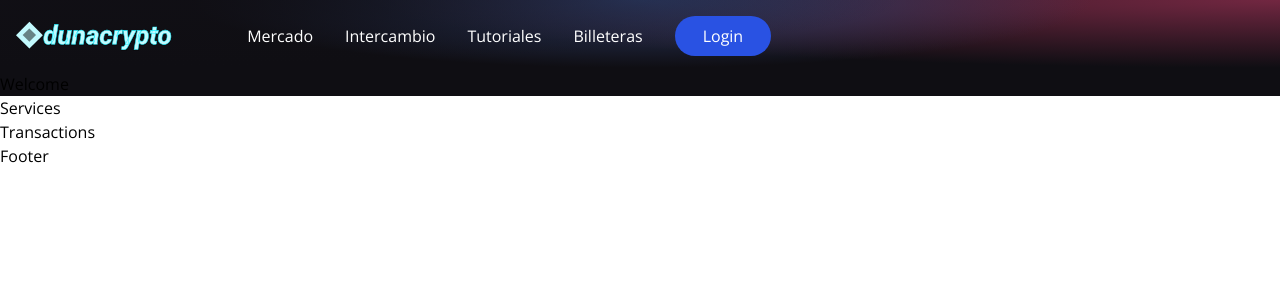
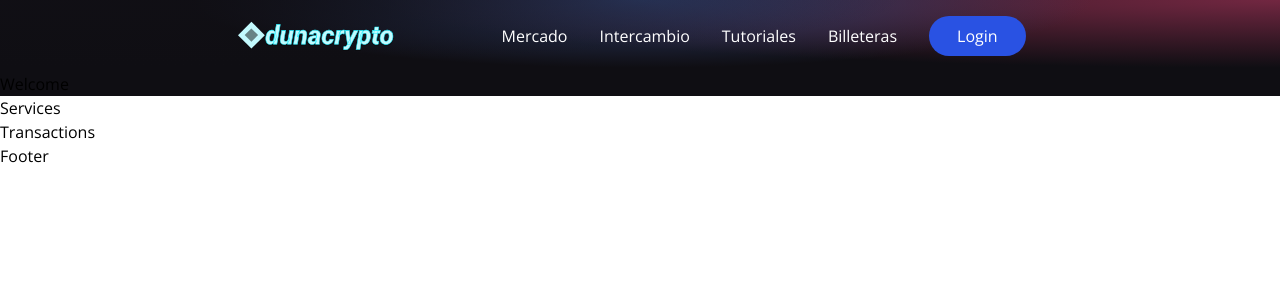
Before and after one commit to dunapanta/Web-3.0-Blockchain-Solidity-App, a Next.js app in the folder client/: page / in a window 1280 px wide. Shown: the top 300 px of the page. Built offline with nearby package versions, Linux system fonts and the light colour scheme.

Commit message:
Fix position item navbar

```diff
--- a/client/src/components/Navbar.tsx
+++ b/client/src/components/Navbar.tsx
@@ -19,10 +19,10 @@ const NavbarItem = ({ title, classProps }: NavbarProps) => {
 
 const Navbar = () => {
   return (
-    <nav className="flex items-center justify-between w-full p-4 ">
+    <nav className="items-center w-full p-4 ">
       <div
         //className="flex-row md:flex-[0.5] flex-initial justify-center items-center"
-        className="flex flex-row items-center justify-center flex-initial space-x-12"
+        className="flex flex-row items-center justify-center flex-initial space-x-20"
       >
         <div className="flex items-center">
           <Link href="/">
```
